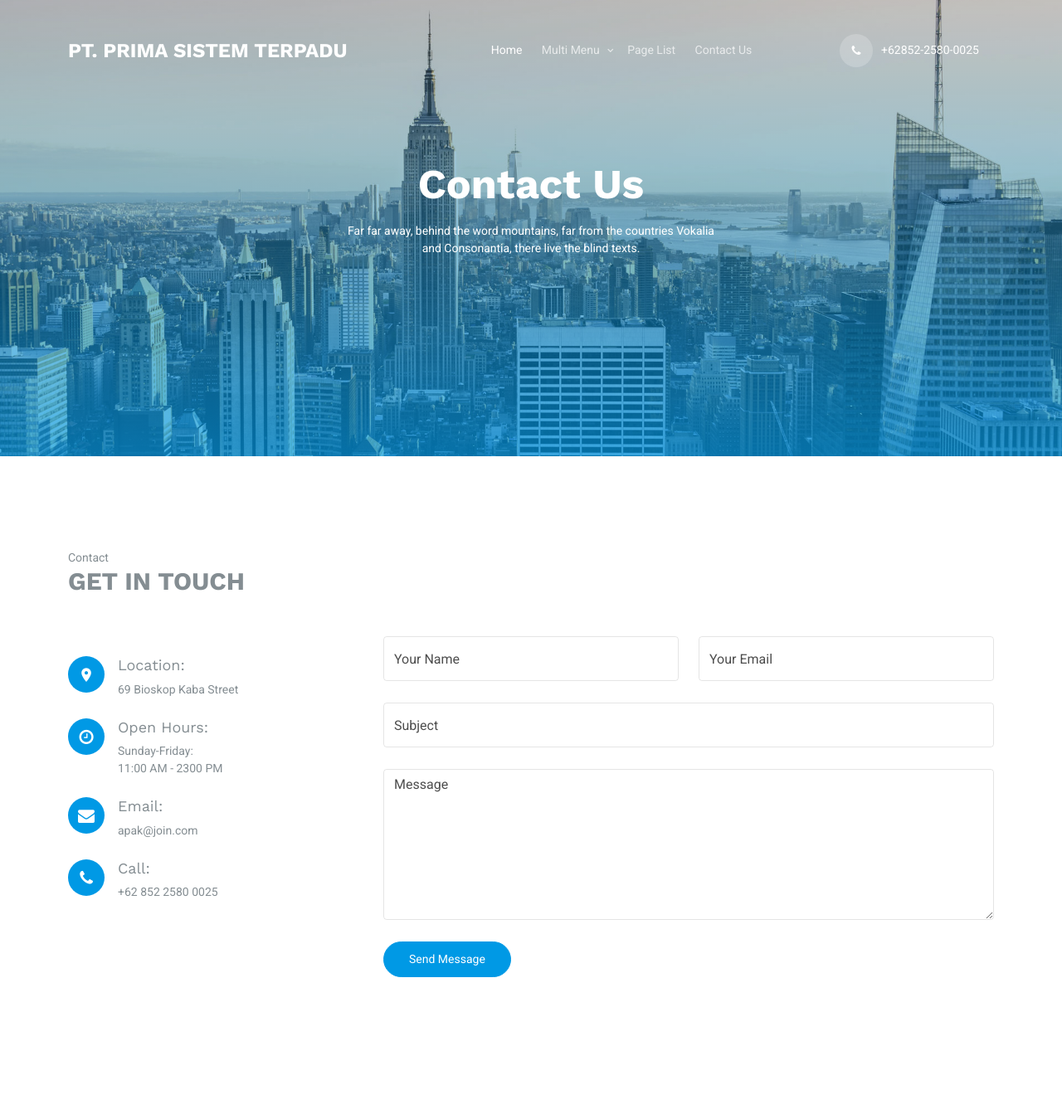
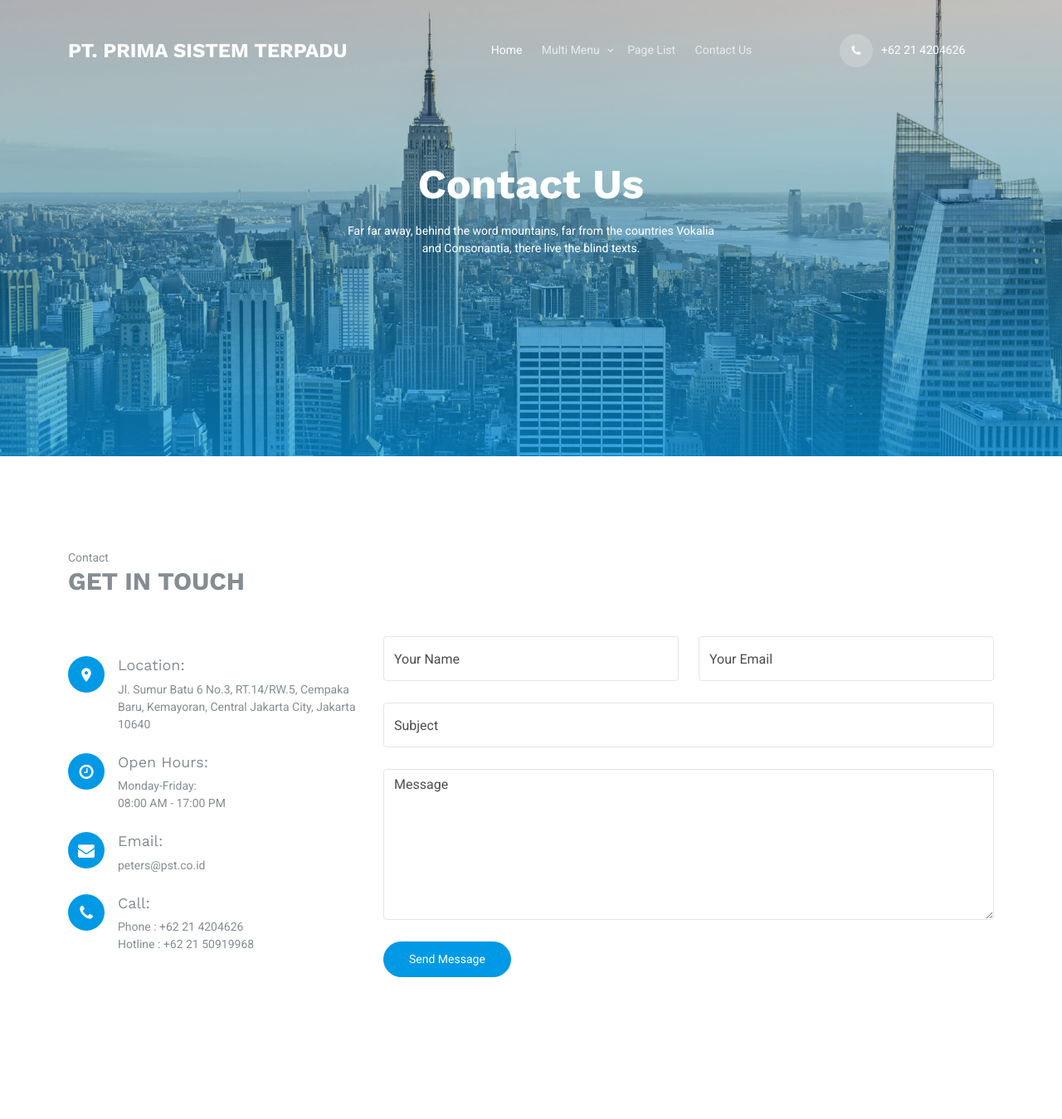
Before and after one commit to mjraihan/tempalte-abhang, a CodeIgniter app: page /tempalte-abhang/contact in a window 1280 px wide. Shown: the top 1349 px of the page at 83% size. Run offline with CodeIgniter, Linux system fonts and the light colour scheme.

Commit message:
rapi2 dikit

```diff
--- a/application/views/contact_view.php
+++ b/application/views/contact_view.php
@@ -22,25 +22,26 @@
 					<div class="address mt-4">
 						<i class="icon-room"></i>
 						<h4 class="mb-2">Location:</h4>
-						<p>69 Bioskop Kaba Street</p>
+						<p>Jl. Sumur Batu 6 No.3, RT.14/RW.5, Cempaka Baru, Kemayoran, Central Jakarta City, Jakarta 10640</p>
 					</div>
 					<div class="open-hours mt-4">
 						<i class="icon-clock-o"></i>
 						<h4 class="mb-2">Open Hours:</h4>
 						<p>
-							Sunday-Friday:<br>
-							11:00 AM - 2300 PM
+							Monday-Friday:<br>
+							08:00 AM - 17:00 PM
 						</p>
 					</div>
 					<div class="email mt-4">
 						<i class="icon-envelope"></i>
 						<h4 class="mb-2">Email:</h4>
-						<p>apak@join.com</p>
+						<p>peters@pst.co.id</p>
 					</div>
 					<div class="phone mt-4">
 						<i class="icon-phone"></i>
 						<h4 class="mb-2">Call:</h4>
-						<p>+62 852 2580 0025</p>
+						<p>Phone 	: +62 21 4204626</p>
+						<p>Hotline	: +62 21 50919968</p>
 					</div>
 				</div>
 			</div>
--- a/application/views/template_view.php
+++ b/application/views/template_view.php
@@ -18,7 +18,7 @@
 
 	<script src="<?= THEMES_SITE ?>/js/bootstrap.bundle.min.js"></script>
 	<script src="<?= THEMES_SITE ?>/js/jquery-2.2.4.min.js"></script>
-	<title>PT Apak Sahajatra - <?= $title; ?></title>
+	<title>PT. Prima Sistem Terpadu - <?= $title; ?></title>
 
 	<!-- Favicon -->
 	<link rel="apple-touch-icon" sizes="180x180" href="<?= THEMES_SITE ?>/images/favicon/apple-touch-icon.png">
@@ -73,7 +73,7 @@
 							</a>
 							<a href="#" class="call-us d-flex align-items-center">
 								<span class="icon-phone"></span>
-								<span>+62852-2580-0025</span>
+								<span>+62 21 4204626</span>
 							</a>
 						</div>
 					</div>
@@ -92,7 +92,8 @@
 				<div class="col-lg-4">
 					<div class="widget">
 						<h3>Contact</h3>
-						<address>69 Bioskop Kaba Street</address>
+						<address>Jl. Sumur Batu 6 No.3, RT.14/RW.5, Cempaka Baru,
+						Kemayoran, Central Jakarta City, Jakarta 10640</address>
 						<ul class="list-unstyled links">
 							<li><a href="tel://+6221-4204-626">+62 21 4204626</a></li>
 							<li><a href="tel://+6221-5091-9968">+62 21 50919968</a></li>
```
